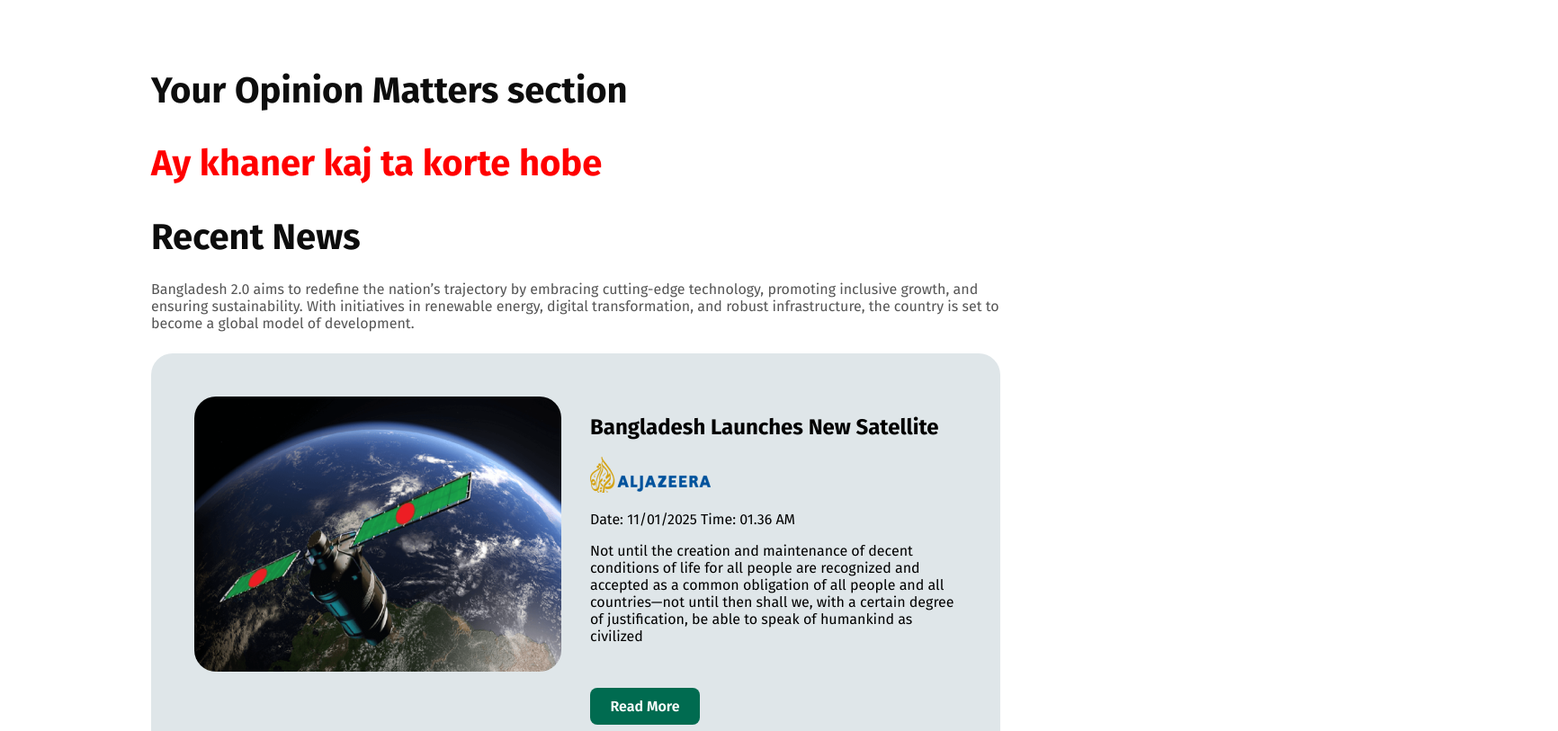
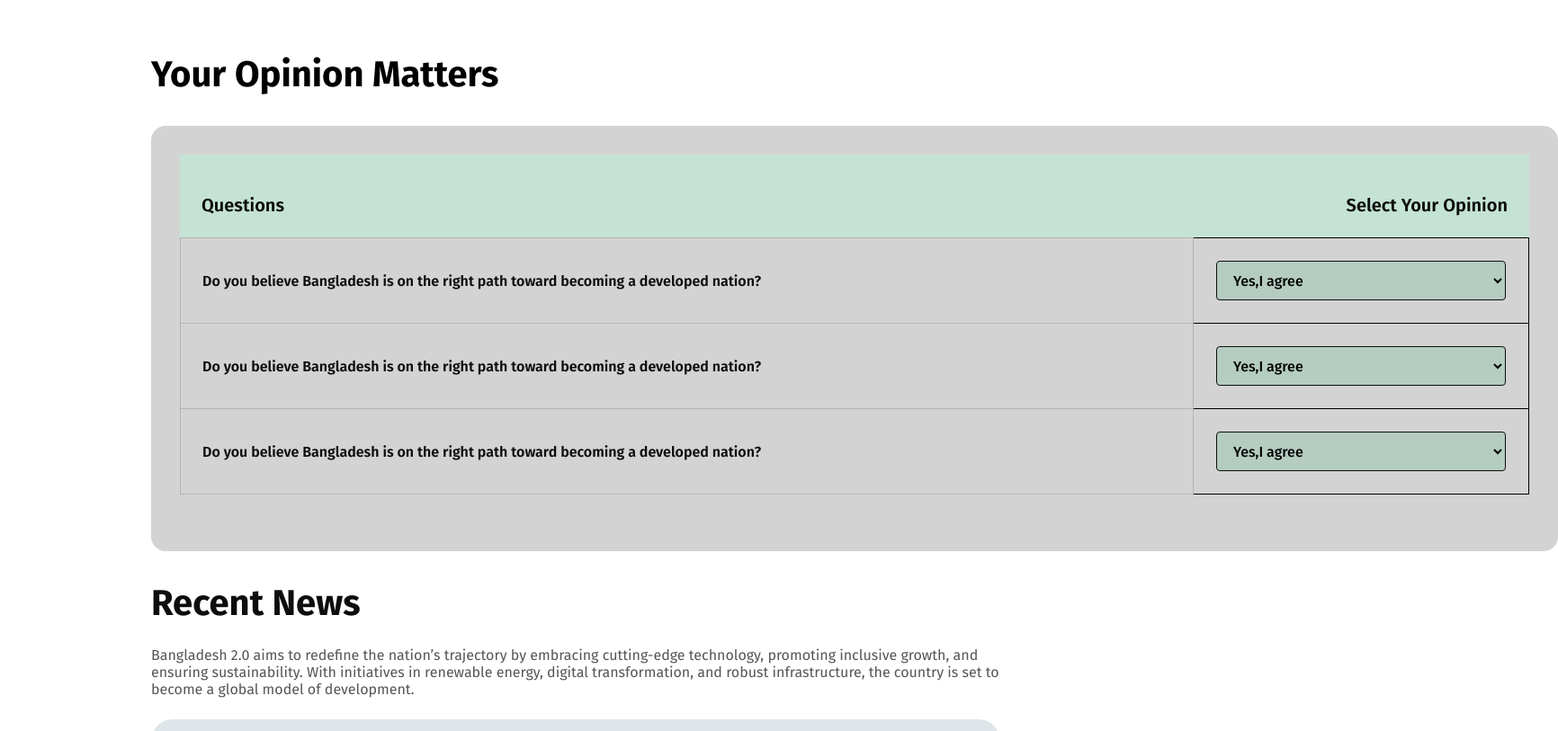
Before and after one commit to shawonkhan1/assiment-1, a plain HTML site: page index.html in a window 1280 px wide. Shown: the part 2357-3170 px from the top of the page at 90% size, 1732 px wide, since content can reach past the window. Drawn offline with Linux system fonts and the light colour scheme.

Commit message:
last add

```diff
--- a/index.html
+++ b/index.html
@@ -127,10 +127,58 @@
            <!-- Start Your Opinion Matters section -->
 
            <section>
-            <h1 class="Opinion-title"> Your Opinion Matters section </h1>
+            <div class="container">
+                <h1 class="container-option">Your Opinion Matters</h1>
+
+                <div class="table-title">
+                    <div class="prant">
+                        <div>
+                            <p class="prant-p">Questions</p>
+                        </div>
+                        <div>
+                            <p class="prant-p">Select Your Opinion</p>
+                        </div>
+
+                    </div>
+
+                    <table>
+
+                        <tr>
+                            <td class="tr-title">Do you believe Bangladesh is on the right path toward becoming a developed nation?</td>
+                            <td>
+                                <select class="tr-subtitle" name="" id="">
+                                    <option value="Bangladesh">Yes,I agree</option>
+                                </select>
+                            </td>
+                        </tr>
+                        <tr>
+                            <td class="tr-title">Do you believe Bangladesh is on the right path toward becoming a developed nation?</td>
+                            <td>
+                                <select class="tr-subtitle" name="" id="">
+                                    <option value="Bangladesh">Yes,I agree</option>
+                                </select>
+                            </td>
+                        </tr>
+
+
+                        <tr>
+                            <td class="tr-title">Do you believe Bangladesh is on the right path toward becoming a developed nation?</td>
+                            <td>
+                                <select class="tr-subtitle" name="" id="">
+                                    <option value="Bangladesh">Yes,I agree</option>
+                                </select>
+                            </td>
+                        </tr>
+
+                    </table>
+                </div>
+            </div>
+
+
+
            </section>
 
-           <h1 style="color: red;" class="Opinion-title">Ay khaner kaj ta korte hobe</h1>
+           <!-- <h1 style="color: red;" class="Opinion-title">Ay khaner kaj ta korte hobe</h1> -->
            <!-- Your Opinion Matters section End -->
 
            <!-- Start Recent News -->
--- a/style/style.css
+++ b/style/style.css
@@ -104,7 +104,7 @@
 
 
 
-/* share item */
+/* start share item */
 .hh{
     font-weight: 700;
     font-size: 20px;
@@ -201,6 +201,8 @@
     margin-bottom: 80px;
     border-radius: 16px;
     padding: 48px 32px 48px 32px;
+    background-position: left 40px;
+
 }
 
 .yunus-h3{
@@ -212,11 +214,72 @@
 
  /* Start Your Opinion Matters */
 
-.Opinion-title{
+ .container-option{
     font-weight: 700;
     font-size: 40px;
+}
+
+.container{
+    margin-left: 160px;
+    margin-right: 160px;
+
+}
+
+.prant{
+    display: flex;
+    justify-content: space-between;
+    padding: 24px;
+    background-color: hsla(152,35%,83%,1);
+    height: 44px;
+}
+
+table{
+    border-collapse: collapse;
+}
+table, th, td{
+    border: 1px solid black;
+}
+
+.table-title{
+    padding: 32px;
+    width: 1500px;
+    height: 409px;
+    background-color: lightgray;
+    border-radius: 16px;
+}
+.tr-subtitle{
+    background-color: hsla(152,89%,33%,0.15);
+    margin: 24px;
+    padding: 10px 14px 10px 14px;
+    width: 322px;
+    height: 44px;
+    font-weight: 500;
+    font-size: 16px;
+}
+
+.tr-title{
+    height: 19px;
+    width: 1100px;
+    font-size: 16px;
+    font-weight: 600;
+    padding: 24px;
     color: hsla(0,0%,5%,1);
-    margin-left: 160px;
+    border-color: rgba(14, 14, 14, 0.15);
+}
+select{
+    border: 1px solid rgb(14, 14, 14);
+    border-radius: 4px;
+
+}
+select > option{
+    font-weight: 500;
+    font-size: 16px;
+}
+
+.prant-p{
+    font-weight: 600;
+    font-size: 20px;
+    color: hsla(0,0%,5%,1);
 }
 
 /*
@@ -269,6 +332,9 @@
     margin-top: 32px;
  }
   /* End Recent News */
+
+
+
 
  /* Start Donate Today */
  .donate-title{
@@ -331,12 +397,12 @@
     padding: 80px 100px 80px 100px;
 }
 
-
+/*
  .vision-container{
     font-weight: 700;
     font-size: 40px;
     color: hsla(0,0%,5%,1);
- }
+ } */
 
  .Subscribe-input-container{
     display: flex;
```
